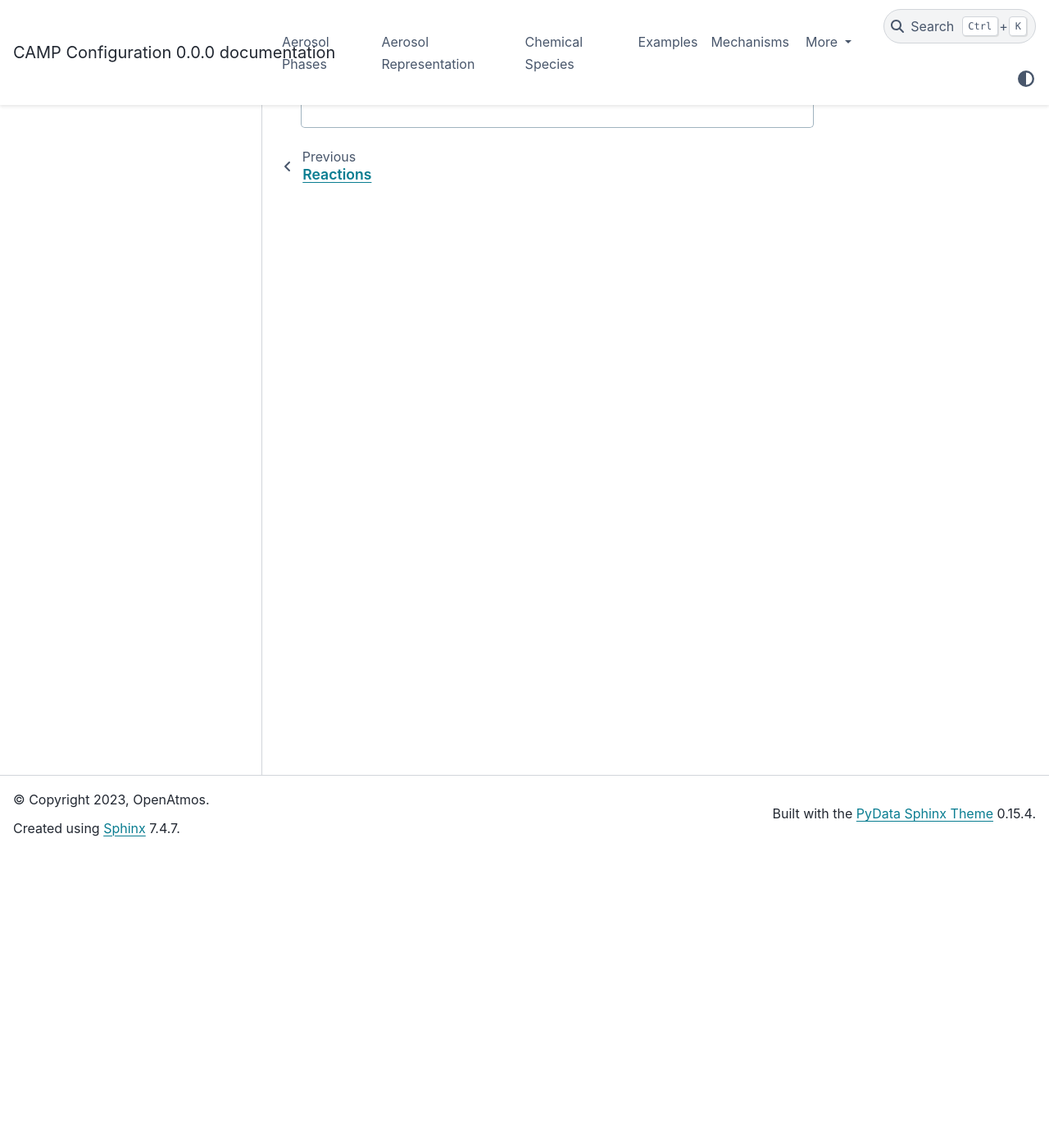
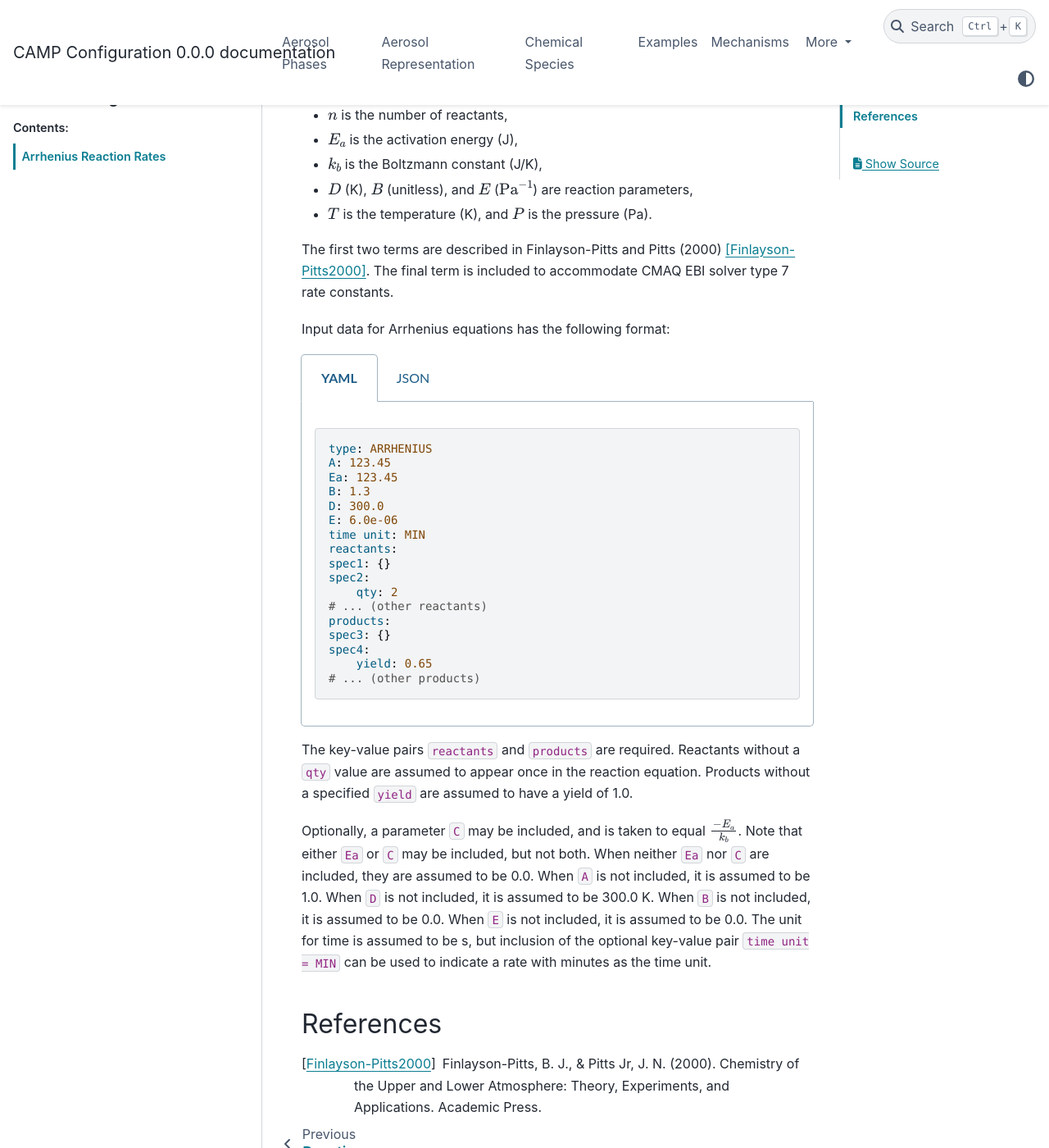
Before and after one commit to open-atmos/MechanismConfiguration, a Sphinx documentation site: the page built from docs/source/reactions/arrhenius.rst, in a window 1280 px wide and 1400 px high, scrolled down 361 px. Shown: the whole window at 82% size. Built offline with Sphinx 7.4.7 and the PyData theme 0.15.4, drawn with Linux system fonts in a browser that asks for light colours; some of the changed text lies outside the part shown.

Commit message:
added arrhenius reaction configuration

```diff
--- a/docs/source/reactions/arrhenius.rst
+++ b/docs/source/reactions/arrhenius.rst
@@ -1,6 +1,25 @@
-=========
-Arrhenius
-=========
+Arrhenius Reaction Rates
+========================
+
+Arrhenius-like reaction rate constant equations are calculated as follows:
+
+.. math::
+
+   A e^{-\frac{E_a}{k_bT}} \left(\frac{T}{D}\right)^B (1.0 + E \cdot P)
+
+where:
+
+- :math:`A` is the pre-exponential factor (:math:`(\mathrm{cm}^{-3})^{-(n-1)}\,\mathrm{s}^{-1}`),
+- :math:`n` is the number of reactants,
+- :math:`E_a` is the activation energy (J),
+- :math:`k_b` is the Boltzmann constant (J/K),
+- :math:`D` (K), :math:`B` (unitless), and :math:`E` (:math:`\mathrm{Pa}^{-1}`) are reaction parameters,
+- :math:`T` is the temperature (K), and :math:`P` is the pressure (Pa).
+
+The first two terms are described in Finlayson-Pitts and Pitts (2000) [Finlayson-Pitts2000]_.
+The final term is included to accommodate CMAQ EBI solver type 7 rate constants.
+
+Input data for Arrhenius equations has the following format:
 
 .. tabs::
 
@@ -8,18 +27,62 @@ Arrhenius
 
         .. code-block:: yaml
 
-            # Your YAML example here
-            key: value
-            array:
-                - item1
-                - item2
+            type: ARRHENIUS
+            A: 123.45
+            Ea: 123.45
+            B: 1.3
+            D: 300.0
+            E: 6.0e-06
+            time unit: MIN
+            reactants:
+            spec1: {}
+            spec2:
+                qty: 2
+            # ... (other reactants)
+            products:
+            spec3: {}
+            spec4:
+                yield: 0.65
+            # ... (other products)
+
+
 
     .. tab:: JSON
 
         .. code-block:: json
 
-            // Your JSON example here
             {
-                "key": "value",
-                "array": ["item1", "item2"]
+                "type" : "ARRHENIUS",
+                "A" : 123.45,
+                "Ea" : 123.45,
+                "B"  : 1.3,
+                "D"  : 300.0,
+                "E"  : 0.6E-5,
+                "time unit" : "MIN",
+                "reactants" : {
+                "spec1" : {},
+                "spec2" : { "qty" : 2 },
+                },
+                "products" : {
+                "spec3" : {},
+                "spec4" : { "yield" : 0.65 },
+                }
             }
+
+The key-value pairs ``reactants`` and ``products`` are required. Reactants without a ``qty`` value
+are assumed to appear once in the reaction equation. Products without a specified ``yield`` are
+assumed to have a yield of 1.0.
+
+Optionally, a parameter ``C`` may be included, and is taken to equal :math:`\frac{-E_a}{k_b}`.
+Note that either ``Ea`` or ``C`` may be included, but not both. When neither ``Ea`` nor ``C`` are
+included, they are assumed to be 0.0. When ``A`` is not included, it is assumed to be 1.0. When
+``D`` is not included, it is assumed to be 300.0 K. When ``B`` is not included, it is assumed to be
+0.0. When ``E`` is not included, it is assumed to be 0.0. The unit for time is assumed to be s, but
+inclusion of the optional key-value pair ``time unit = MIN`` can be used to indicate a rate with
+minutes as the time unit.
+
+
+References
+----------
+.. [Finlayson-Pitts2000] Finlayson-Pitts, B. J., & Pitts Jr, J. N. (2000). Chemistry of the Upper and Lower
+   Atmosphere: Theory, Experiments, and Applications. Academic Press.
```
